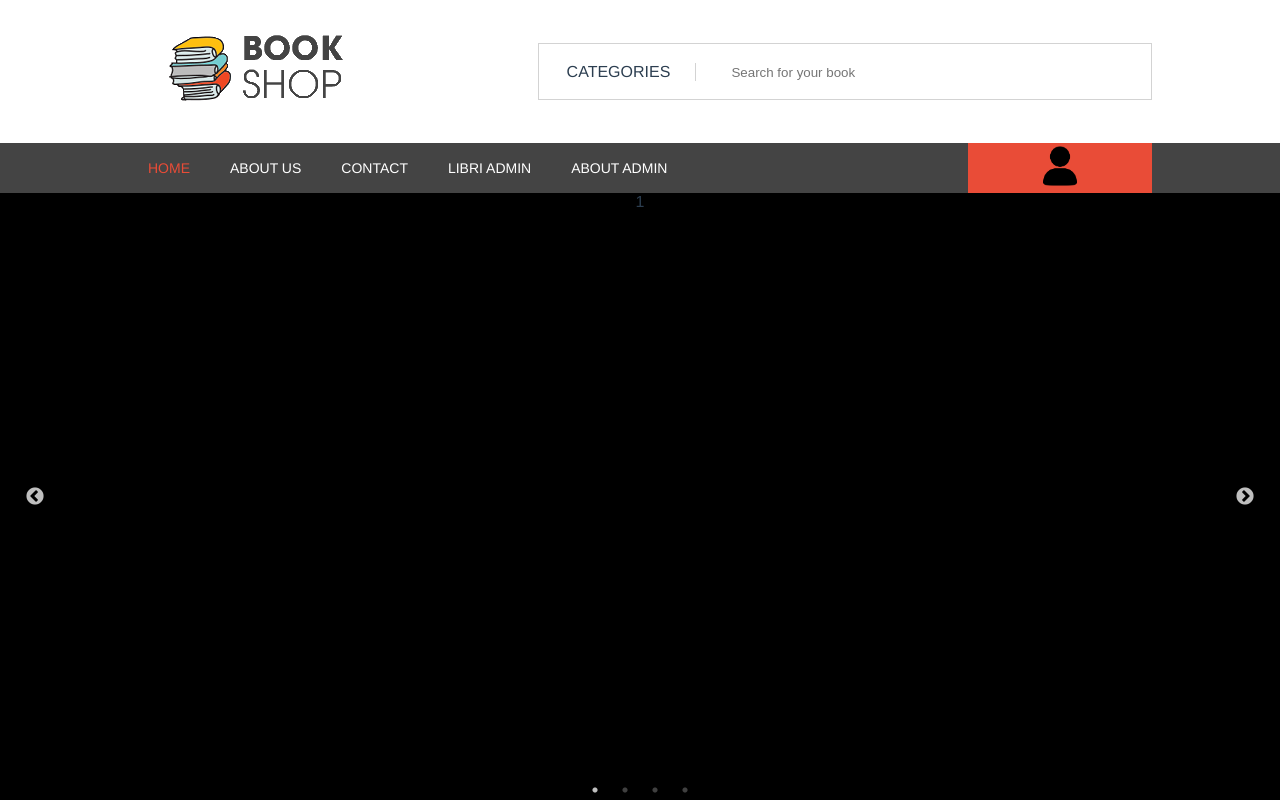
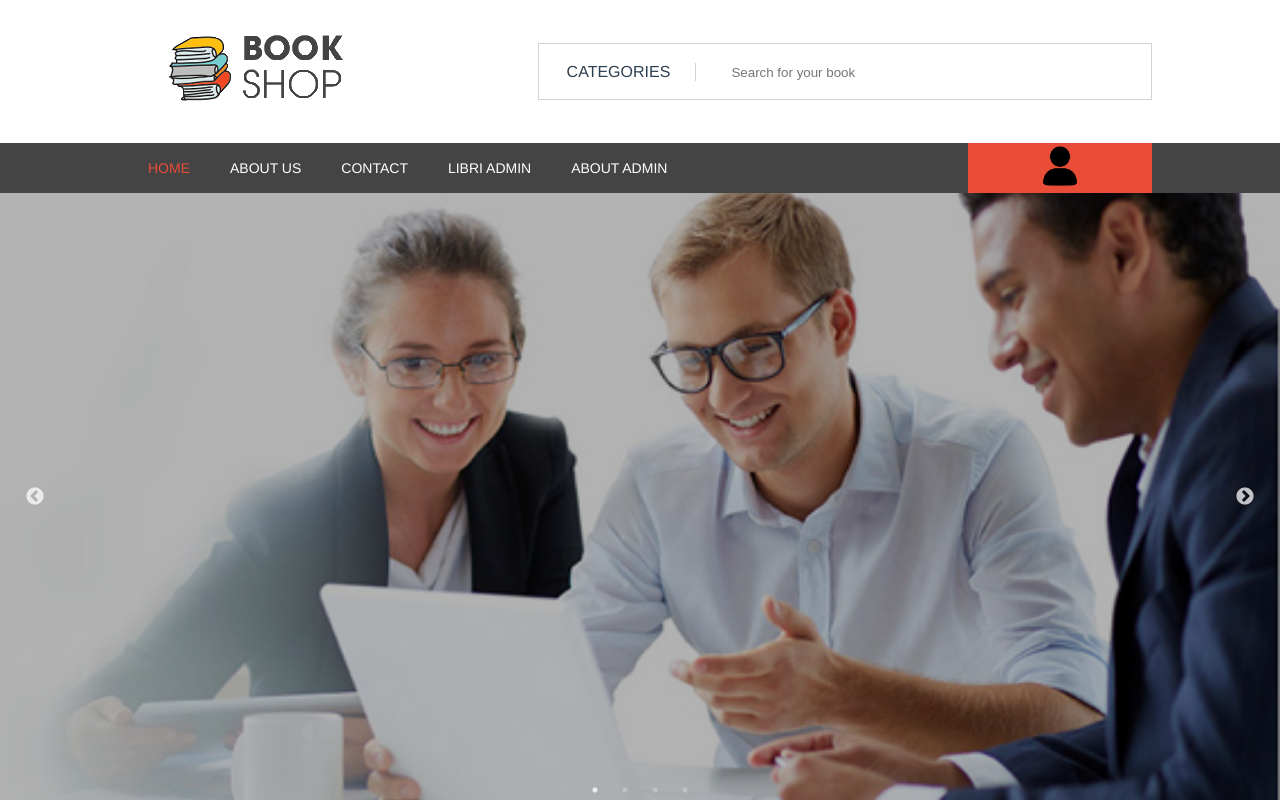
Before and after one commit to gk44739/ebook, a Vue app in the folder ebook/: page /Home in a window 1280 px wide. Shown: the top 802 px of the page. Built offline with nearby package versions, Linux system fonts and the light colour scheme; no server answers; the database is empty.

Commit message:
insert and changing homslider commit

```diff
--- a/ebook/src/components/HomeSlider.vue
+++ b/ebook/src/components/HomeSlider.vue
@@ -1,10 +1,10 @@
 <template>
     <div class="homeSlickSlider">
         <VueSlickCarousel :arrows="true" :dots="true">
-            <div>1</div>
-            <div>2</div>
-            <div>3</div>
-            <div>4</div>
+            <div><img :src="require(`../assets/funnylaptop.jpg`)" alt=""></div>
+            <div><img :src="require(`../assets/foto1.png`)" alt=""></div>
+            <div><img :src="require(`../assets/foto2.png`)" alt=""></div>
+            <div><img :src="require(`../assets/foto3.png`)" alt=""></div>
         </VueSlickCarousel>
     </div>
 </template>
@@ -39,4 +39,9 @@ export default {
 .homeSlickSlider .slick-dots li button::before{
     color: #ffffff;
 }
+.homeSlickSlider div img{
+    width: 100%;
+    height: 100%;
+    object-fit: cover;
+}
 </style>
```
